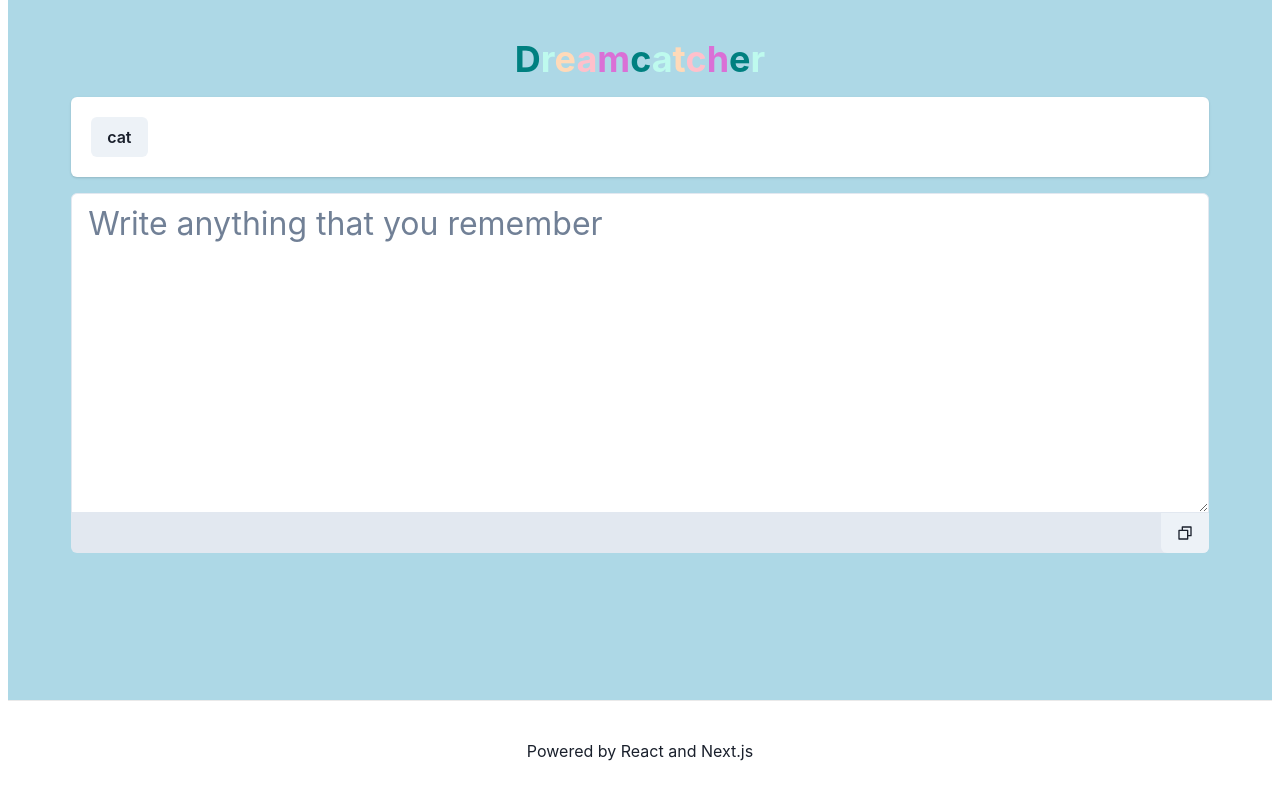
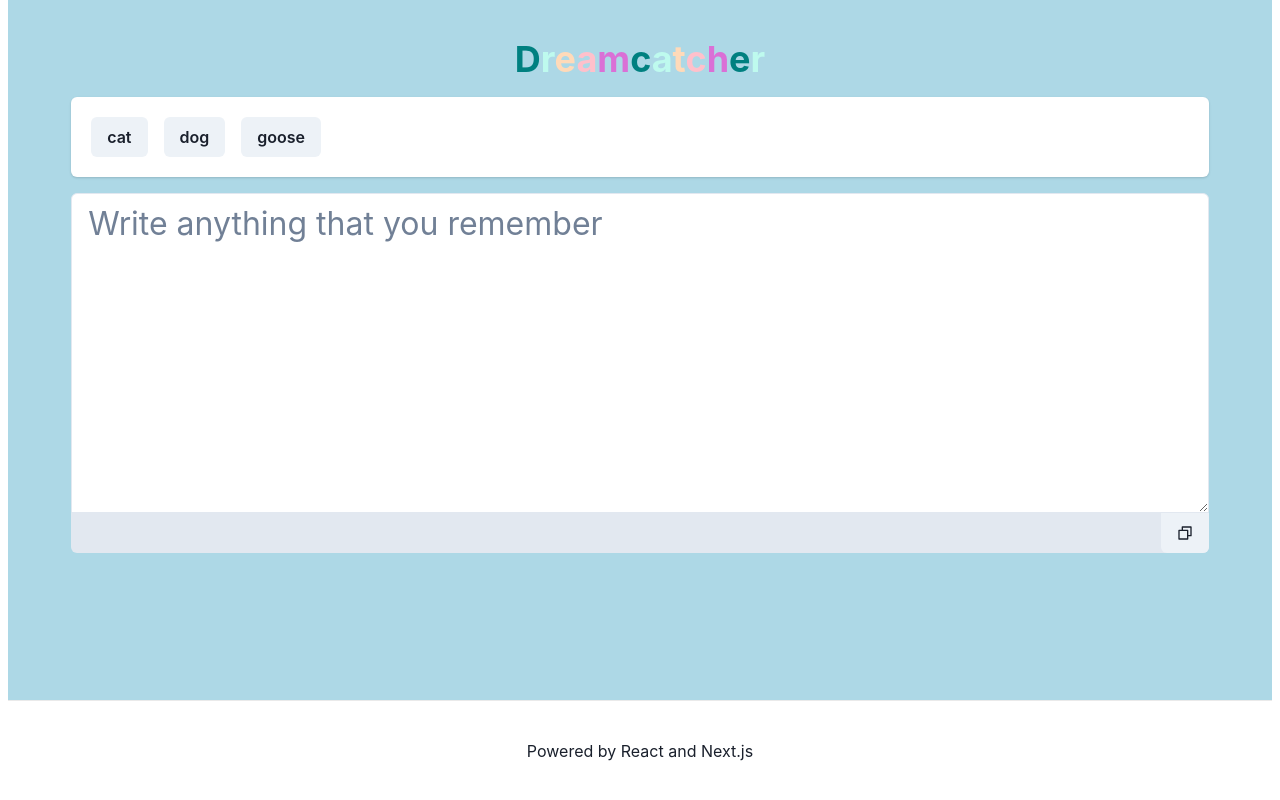
Before and after one commit to ml729/dreamcatcher, a Next.js app: page / in a window 1280 px wide. Built offline with nearby package versions, Linux system fonts and the light colour scheme.

Commit message:
add basic button functionality

```diff
--- a/pages/index.js
+++ b/pages/index.js
@@ -1,5 +1,6 @@
 import Head from 'next/head';
 import styles from '../styles/Home.module.css';
+import { useState, useRef } from "react"
 import {
   ChakraProvider,
   Textarea,
@@ -20,6 +21,7 @@
 } from '@chakra-ui/react'
 
 import { RiCheckboxMultipleFill, RiCheckboxMultipleBlankLine } from "react-icons/ri"
+import { IoReload } from "react-icons/io5"
 
 export default function Home() {
   function MulticolorTitle(props) {
@@ -29,12 +31,41 @@
         );
         return coloredChars;
       }
+
+  function WordContainer(props) {
+    const words = ["cat", "dog", "goose", "moose"];
+
+    return (
+        <Card id="button-container" w="90%">
+          <CardBody>
+            <Wrap spacing={4}>
+              <WrapItem>
+                <Button colorScheme='gray'>cat</Button>
+              </WrapItem>
+            </Wrap>
+          </CardBody>
+        </Card>
+
+    )
+
+  }
+
+  const textAreaRef = useRef(null);
+
   function WordButton(props) {
-    function handleClick(e) {
-
+    const [visible, setVisible] = useState(true);
+    const handleClick = () => {
+      setVisible(false);
+      if (textAreaRef.current.value != "") {
+        textAreaRef.current.value += "\n";
+      }
+      textAreaRef.current.value += props.word;
     }
-
-    return <Button colorScheme='gray' onClick={handleClick}>{props.word}</Button>
+    return (
+      visible ?
+        <Button colorScheme='gray' onClick={handleClick}>{props.word}</Button>
+      : null
+    )
 
   }
 
@@ -52,6 +83,7 @@
             bg="white"
             fontSize="2em"
             borderBottomRadius="0"
+            ref={textAreaRef}
             onChange={(e) => {
               setValue(e.target.value);
             }}
@@ -94,7 +126,13 @@
           <CardBody>
             <Wrap spacing={4}>
               <WrapItem>
-                <Button colorScheme='gray'>cat</Button>
+                <WordButton word="cat" />
+              </WrapItem>
+              <WrapItem>
+                <WordButton word="dog" />
+              </WrapItem>
+              <WrapItem>
+                <WordButton word="goose" />
               </WrapItem>
             </Wrap>
           </CardBody>
```
